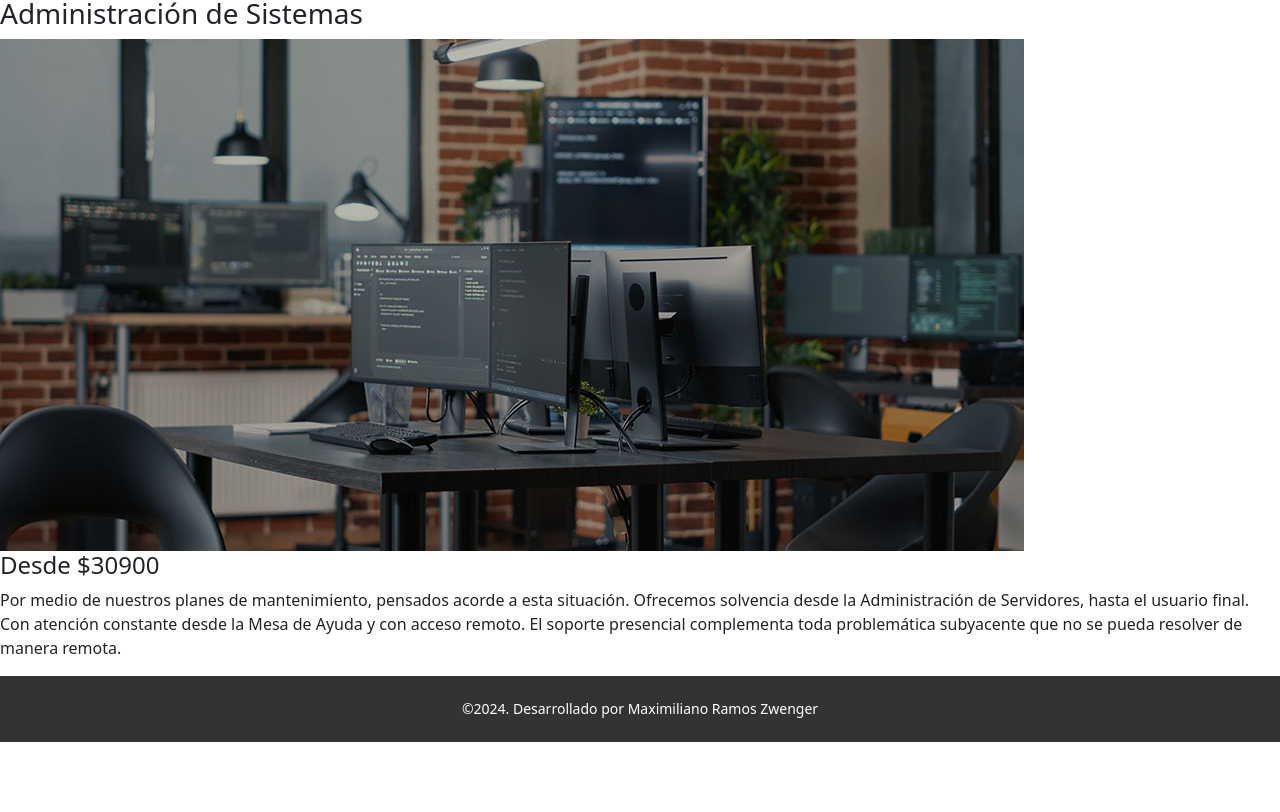
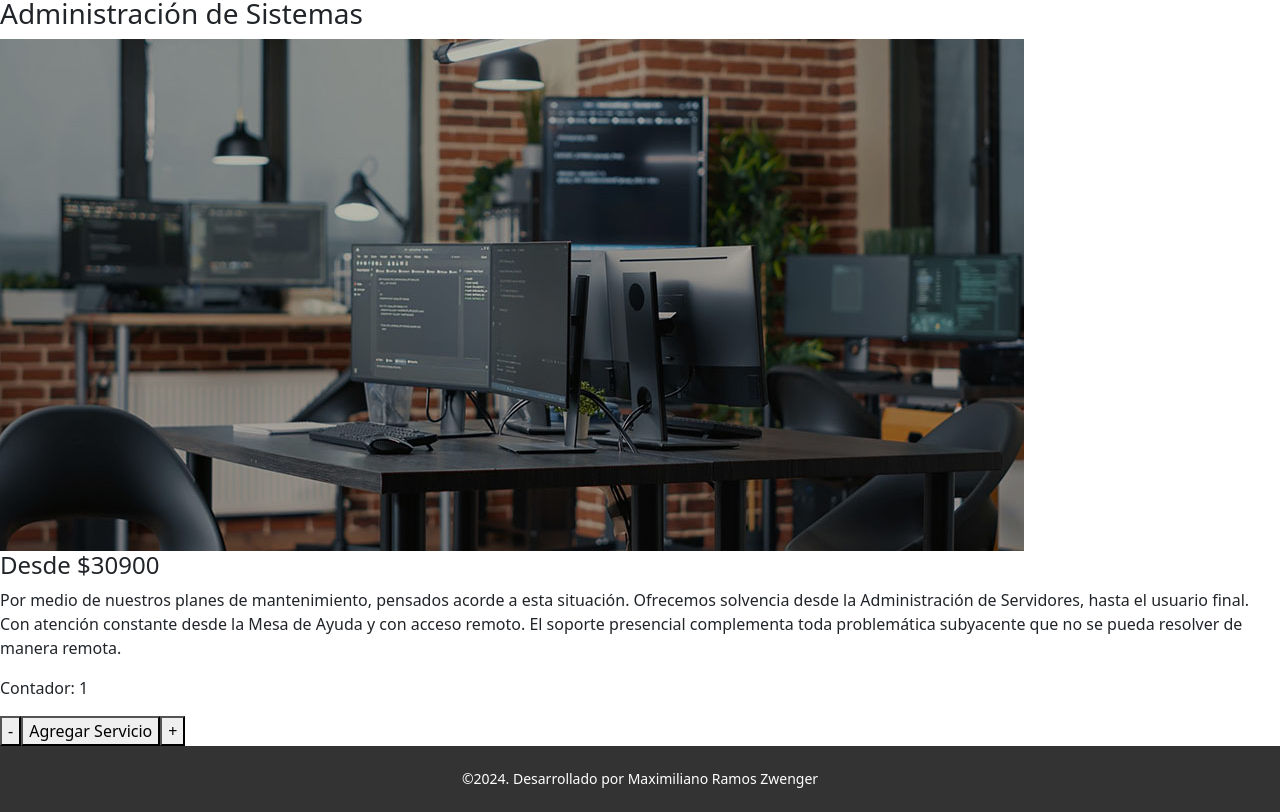
Before and after one commit to mramoszwenger/-ReactJS-entregaFinal-MaximilianoRamosZwenger, a React (Vite) app: page / in a window 1280 px wide. Shown: the part 1165-1977 px from the top of the page. Before the commit the page ends 1907 px from the top, so only its background shows below. Built offline with nearby package versions, Linux system fonts and the light colour scheme.

Commit message:
preEntrega2-MRZ-v2.3.1

```diff
--- /dev/null
+++ b/src/components/ItemCount/ItemCount.jsx
@@ -0,0 +1,31 @@
+import React, {useState} from 'react'
+
+const ItemCount = () => {
+
+    const [contador,setContador] = useState(1);
+
+    const incrementar = () => {
+        setContador(contador+1)
+    }
+
+    const decrementar = () => {
+        if(contador > 1){
+            setContador(contador-1)
+        }
+    }
+
+    const agregarCarrito = () => {
+        alert("Servicio agregado " + contador)
+    }
+
+  return (
+    <div>
+        <p>Contador: {contador}</p>
+        <button onClick={decrementar}>-</button>
+        <button onClick={agregarCarrito}>Agregar Servicio</button>
+        <button onClick={incrementar}>+</button>
+    </div>
+  )
+}
+
+export default ItemCount
--- a/src/components/ItemDetail/ItemDetail.jsx
+++ b/src/components/ItemDetail/ItemDetail.jsx
@@ -1,4 +1,5 @@
-import React from 'react'
+import React from 'react';
+import ItemCount from '../ItemCount/ItemCount';
 
 const ItemDetail = ({service}) => {
   return (
@@ -7,6 +8,8 @@ const ItemDetail = ({service}) => {
         <img src={service.img} alt={service.nombre}/>
         <h4>Desde ${service.precio}</h4>
         <p>{service.descripcion}</p>
+
+        <ItemCount/>
     </div>
   )
 }
```
